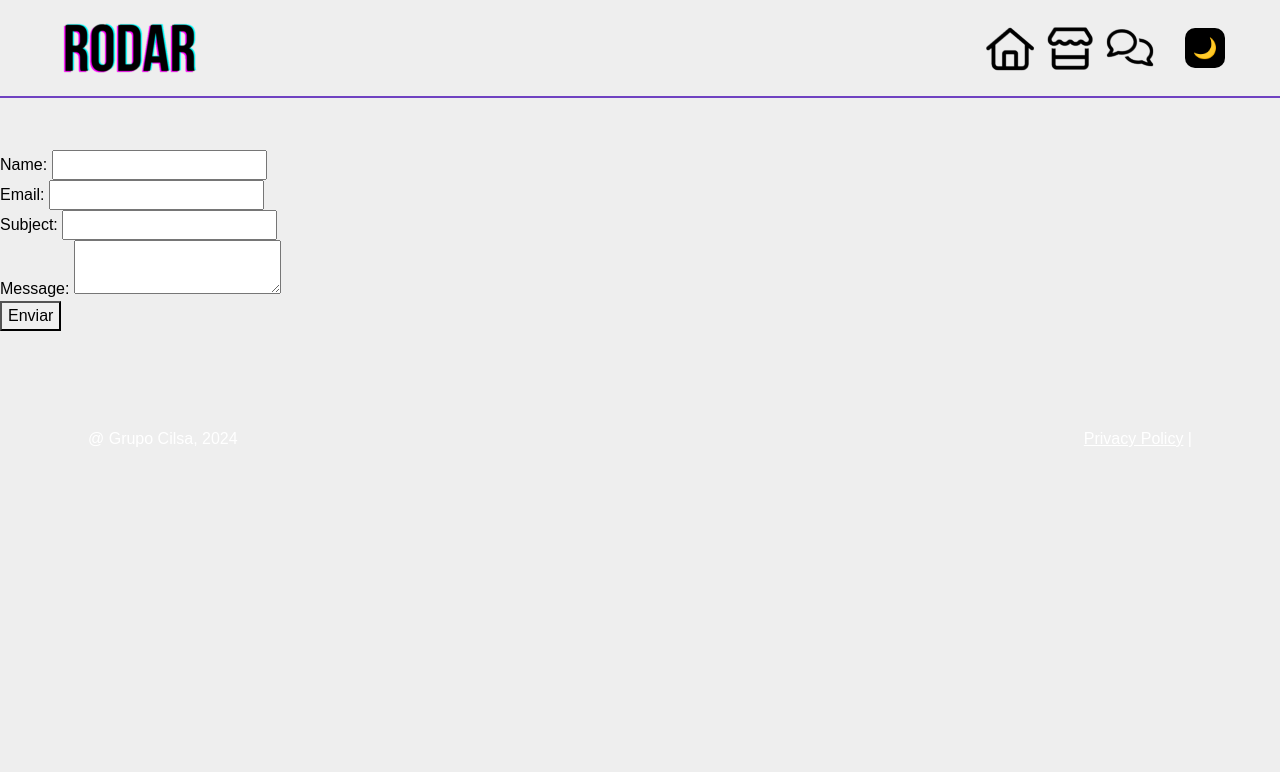
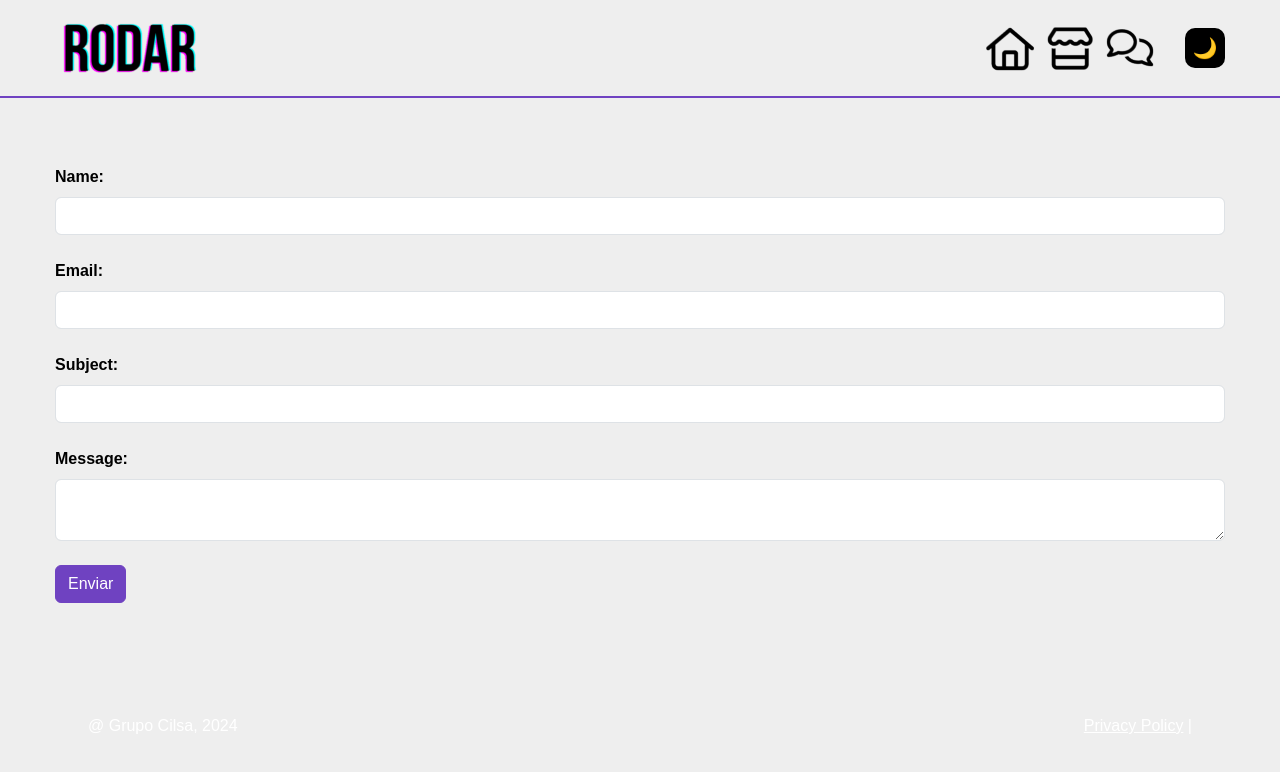
Before and after one commit to PabloPinea85/CILSA_FULLSTACK, a plain HTML site: page CLASE_7/proyecto/page/contacto.html in a window 1280 px wide. Drawn offline with nearby package versions, Linux system fonts and the light colour scheme.

Commit message:
links corregidos en local host para css

```diff
--- a/CLASE_7/proyecto/public/contacto.html
+++ b/CLASE_7/proyecto/page/contacto.html
@@ -72,22 +72,23 @@
       </form>
       <div id="responseMessage" class="mt-4"></div>
     </div> -->
+    <div class="container mb-5">
+      <form class="contact-formulario" id="contactForm" method="POST" action="/submit-form">
+        <label for="name" class="form-label">Name:</label>
+        <input type="text" id="name" name="name" class="form-control" required><br>
 
-    <form class="contact-formulario" id="contactForm" method="POST" action="/submit-form">
-      <label for="name">Name:</label>
-      <input type="text" id="name" name="name" required><br>
+        <label for="email" class="form-label">Email:</label>
+        <input type="email" id="email" name="email" class="form-control" required><br>
 
-      <label for="email">Email:</label>
-      <input type="email" id="email" name="email" required><br>
+        <label for="subject" class="form-label">Subject:</label>
+        <input type="text" id="subject" name="subject" class="form-control" required><br>
 
-      <label for="subject">Subject:</label>
-      <input type="text" id="subject" name="subject" required><br>
+        <label for="message" class="form-label">Message:</label>
+        <textarea id="message" name="message" class="form-control" required></textarea><br>
 
-      <label for="message">Message:</label>
-      <textarea id="message" name="message" required></textarea><br>
-
-      <button type="submit">Enviar</button>
-  </form>
+        <button type="submit" class="btn btn-primary">Enviar</button>
+      </form>
+    </div>
 
     <!-- Footer -->
     <div class="container-fluid bg-dark p-5 mt-5">
@@ -101,6 +102,8 @@
         </div>
       </div>
     </div>
+
+
     <script src="./contacto.js"></script>
     <script src="home.js"></script>
     <script
```
Also changed, not shown: CLASE_7/proyecto/index.js (+8 -2 lines), CLASE_7/proyecto/page/home.html (renamed from CLASE_7/proyecto/public/home.html, +3 -3 lines), CLASE_7/proyecto/page/contacto.js (renamed from CLASE_7/proyecto/public/contacto.js), CLASE_7/proyecto/page/detalle.html (renamed from CLASE_7/proyecto/public/detalle.html), CLASE_7/proyecto/page/detalle.js (renamed from CLASE_7/proyecto/public/detalle.js), CLASE_7/proyecto/page/home.js (renamed from CLASE_7/proyecto/public/home.js), CLASE_7/proyecto/page/productos.html (renamed from CLASE_7/proyecto/public/productos.html), CLASE_7/proyecto/page/productos.js (renamed from CLASE_7/proyecto/public/productos.js).
